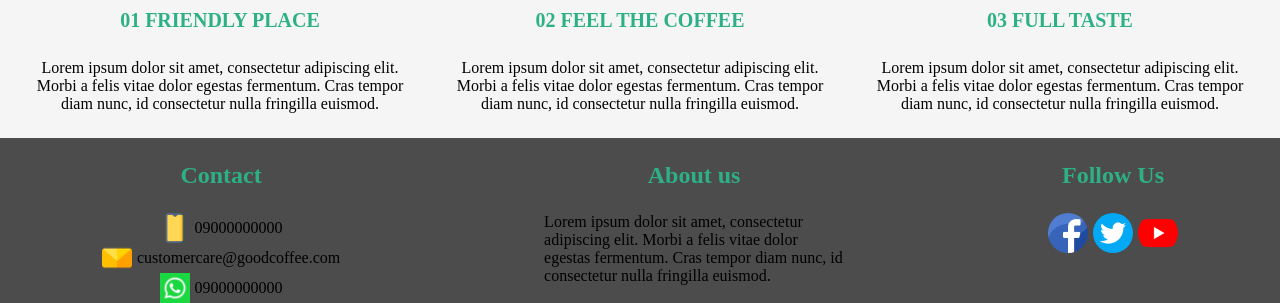
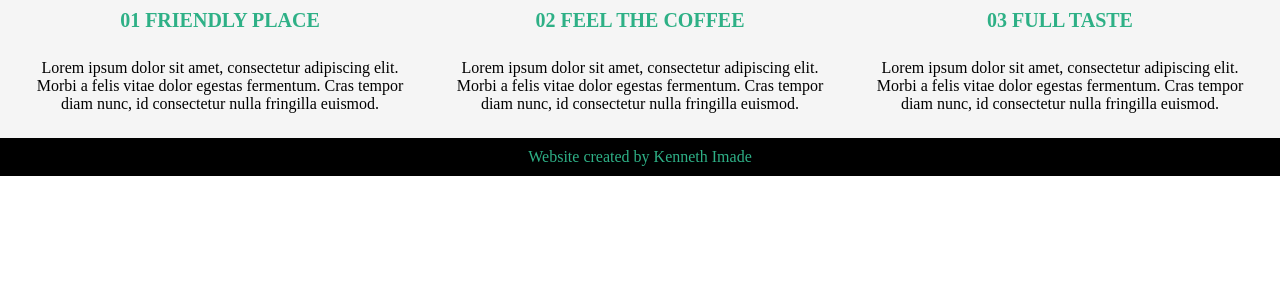
Before and after one commit to KenImade/restaurant-page, a website built with webpack: page dist/index.html in a window 1280 px wide. Shown: the part 1376-1679 px from the top of the page. After the commit the page ends 1552 px from the top, so only its background shows below. Built offline with nearby package versions, Linux system fonts and the light colour scheme.

Commit message:
redesigned footer

```diff
--- a/src/style.css
+++ b/src/style.css
@@ -149,63 +149,25 @@ header {
     height: 300px;
 }
 
+/* Footer */
+
 footer {
-    display: flex;
-    flex-direction: row;
-    justify-content: space-around;
-
-    background-color: rgba(0, 0, 0, 0.7);
-}
-
-footer .about-div,
-footer .contact-links {
     display: flex;
     flex-direction: column;
     align-items: center;
+
+    background-color: rgba(0, 0, 0, 1);
+    width: 100%;
+
+    padding-top: 10px;
+    padding-bottom: 10px;
 }
 
-footer .contact-links .contact-div {
-    display: flex;
-    flex-direction: row;
-    align-items: center;
-    gap: 5px;
-}
+footer .link {
+    text-decoration: none;
+    color: #2EB086;
+    font-size: 16px;
 
-footer .contact-links .contact-div img {
-    width: 30px;
-    height: 30px;
-}
-
-footer .about-div {
-    width: 300px;
-}
-
-footer .about-div p {
-    margin: 0;
-}
-
-footer h3 {
-    color: #2EB086;
-    font-size: 24px;
-    font-weight: 600;
-}
-
-.follow-div {
-    display: flex;
-    flex-direction: column;
-    align-items: center;
-}
-
-.follow-div img {
-    width: 40px;
-    height: 40px;
-    border-radius: 50%;
-}
-
-.follow-div div  {
-    display: flex;
-    flex-direction: row;
-    gap: 5px;
 }
 
 /* MENU Page */
@@ -415,9 +377,10 @@ footer h3 {
 .contact .map {
     width: 100%;
     height: 300px;
+    display: flex;
+    flex-direction: column;
 }
 
 .contact .map iframe {
-    width: 100%;
     height: 100%;
 }
--- a/src/website.js
+++ b/src/website.js
@@ -80,77 +80,11 @@ function loadContact() {
 
 function createFooter() {
     const footer = document.createElement("footer");
-    const footerLinks = document.createElement("div");
-    footerLinks.classList.add("footer-links");
-
-    const contactLinks = document.createElement("div");
-    const contactHeading = document.createElement("h3");
-    contactHeading.textContent = "Contact";
-    contactLinks.appendChild(contactHeading);
-    contactLinks.classList.add("contact-links");
-
-    const telDiv = document.createElement("div");
-    telDiv.classList.add("contact-div");
-    const phoneImg = document.createElement("img");
-    const telParagraph = document.createElement("p");
-    telParagraph.textContent = "09000000000";
-    phoneImg.src = telImg;
-    telDiv.appendChild(phoneImg);
-    telDiv.appendChild(telParagraph);
-
-    const emailDiv = document.createElement("div");
-    emailDiv.classList.add("contact-div");
-    const emailImg = document.createElement("img");
-    const emailParagraph = document.createElement("p");
-    emailParagraph.textContent = "customercare@goodcoffee.com";
-    emailImg.src = mailImg;
-    emailDiv.appendChild(emailImg);
-    emailDiv.appendChild(emailParagraph);
-
-    const whatsappDiv = document.createElement("div");
-    whatsappDiv.classList.add("contact-div");
-    const whatsappImg = document.createElement("img");
-    const whatsappParagraph = document.createElement("p");
-    whatsappParagraph.textContent = "09000000000";
-    whatsappImg.src = wpImg;
-    whatsappDiv.appendChild(whatsappImg);
-    whatsappDiv.appendChild(whatsappParagraph);
-
-
-    contactLinks.appendChild(telDiv);
-    contactLinks.appendChild(emailDiv);
-    contactLinks.appendChild(whatsappDiv);
-
-    const aboutUsLinks = document.createElement("div");
-    aboutUsLinks.classList.add("about-div");
-    const aboutUsHeading = document.createElement("h3");
-    const aboutUsText = document.createElement("p");
-    aboutUsHeading.textContent = "About us";
-    aboutUsText.textContent = "Lorem ipsum dolor sit amet, consectetur adipiscing elit. Morbi a felis vitae dolor egestas fermentum. Cras tempor diam nunc, id consectetur nulla fringilla euismod."
-    aboutUsLinks.appendChild(aboutUsHeading);
-    aboutUsLinks.appendChild(aboutUsText);
-
-    const followUsLinks = document.createElement("div");
-    followUsLinks.classList.add("follow-div");
-    const followUsHeading = document.createElement("h3");
-    followUsHeading.textContent = "Follow Us";
-    followUsLinks.appendChild(followUsHeading);
-    const followImgDiv = document.createElement("div");
-    const faceImg = document.createElement("img");
-    faceImg.src = fbImg;
-    followImgDiv.appendChild(faceImg);
-    const tweetImg = document.createElement("img");
-    tweetImg.src = twitterImg;
-    followImgDiv.appendChild(tweetImg);
-    const youTubeImg = document.createElement("img");
-    youTubeImg.src = youtubeImg;
-    followImgDiv.appendChild(youTubeImg);
-    followUsLinks.appendChild(followImgDiv);
-
-    footer.appendChild(contactLinks);
-    footer.appendChild(aboutUsLinks);
-    footer.appendChild(followUsLinks);
-
+    let gitLink = document.createElement("a");
+    gitLink.classList.add("link");
+    gitLink.textContent = "Website created by Kenneth Imade";
+    gitLink.href = "https://github.com/KenImade";
+    footer.appendChild(gitLink);
     return footer;
 };
 
```
